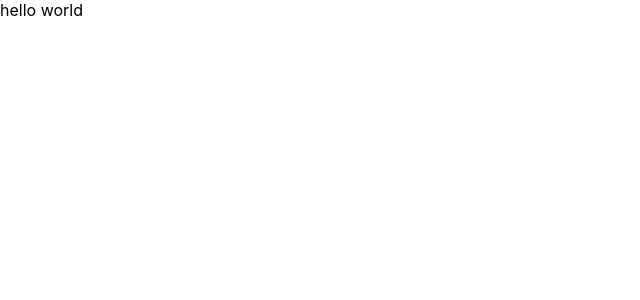
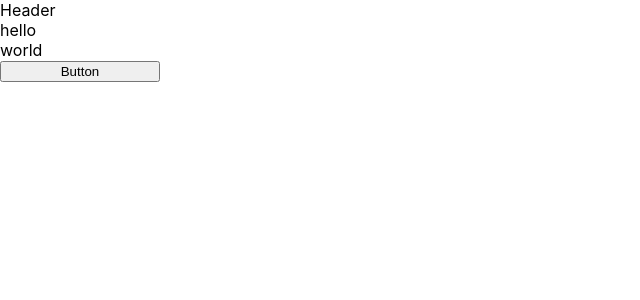
Before and after one commit to brandonyuh/WhichOnesReal, a React (Create React App) app in the folder frontwhichonesreal/: page / in a window 1280 px wide. Shown: the top 300 px of the page, without its empty margins (0-640 px from the left). Built offline with nearby package versions, Linux system fonts and the light colour scheme.

Commit message:
added components folder

```diff
--- a/frontwhichonesreal/src/App.jsx
+++ b/frontwhichonesreal/src/App.jsx
@@ -1,9 +1,15 @@
-import logo from './logo.svg';
+import Header from "./components/Header/Header";
+import Cards from "./components/Cards/Cards";
+import Button from "./components/Button/Button";
 import './App.css';
 
 function App() {
   return (
-  <><div>hello world</div></>
+  <>
+  <Header />
+  <Cards/>
+  <Button/>
+  </>
   );
 }
 
--- /dev/null
+++ b/frontwhichonesreal/src/components/Button/Button.jsx
@@ -0,0 +1,12 @@
+import React from 'react'
+import './Button.scss';
+
+
+
+function Button() {
+  return (
+    <button className='button'>Button</button>
+  )
+}
+
+export default Button
--- /dev/null
+++ b/frontwhichonesreal/src/components/Button/Button.scss
@@ -0,0 +1,3 @@
+.button {
+    width: 10rem;
+}
--- /dev/null
+++ b/frontwhichonesreal/src/components/Cards/Cards.jsx
@@ -0,0 +1,16 @@
+import React from 'react'
+
+
+
+function Cards() {
+  return (
+    <div>
+        <div className='card'>hello
+        </div>
+        <div className='card'> world
+        </div>
+    </div>
+  )
+}
+
+export default Cards
--- /dev/null
+++ b/frontwhichonesreal/src/components/Cards/Cards.scss
@@ -0,0 +1,3 @@
+.card {
+ font-size: 1rem;
+}
--- /dev/null
+++ b/frontwhichonesreal/src/components/Header/Header.jsx
@@ -0,0 +1,9 @@
+import React from 'react'
+
+function Header() {
+  return (
+    <div>Header</div>
+  )
+}
+
+export default Header
```
Also changed, not shown: frontwhichonesreal/src/components/Header/Header.scss (added).
